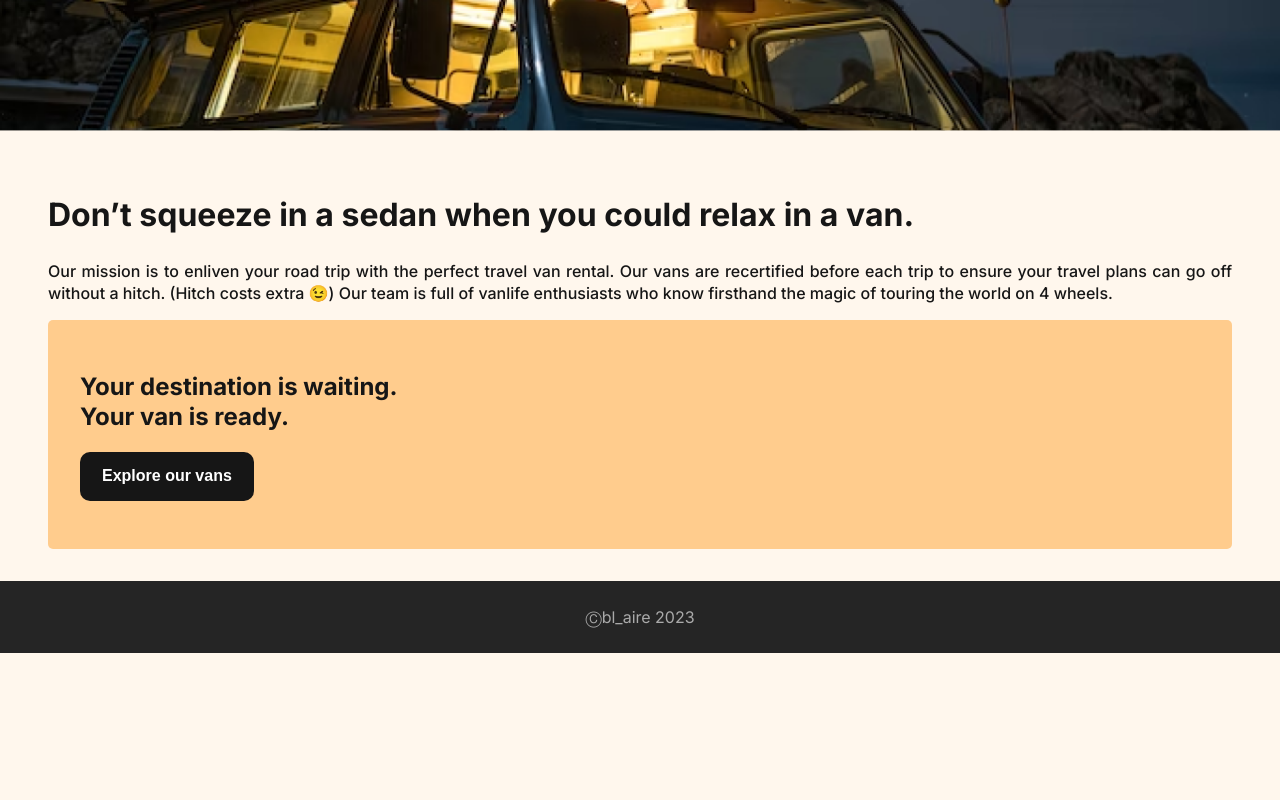
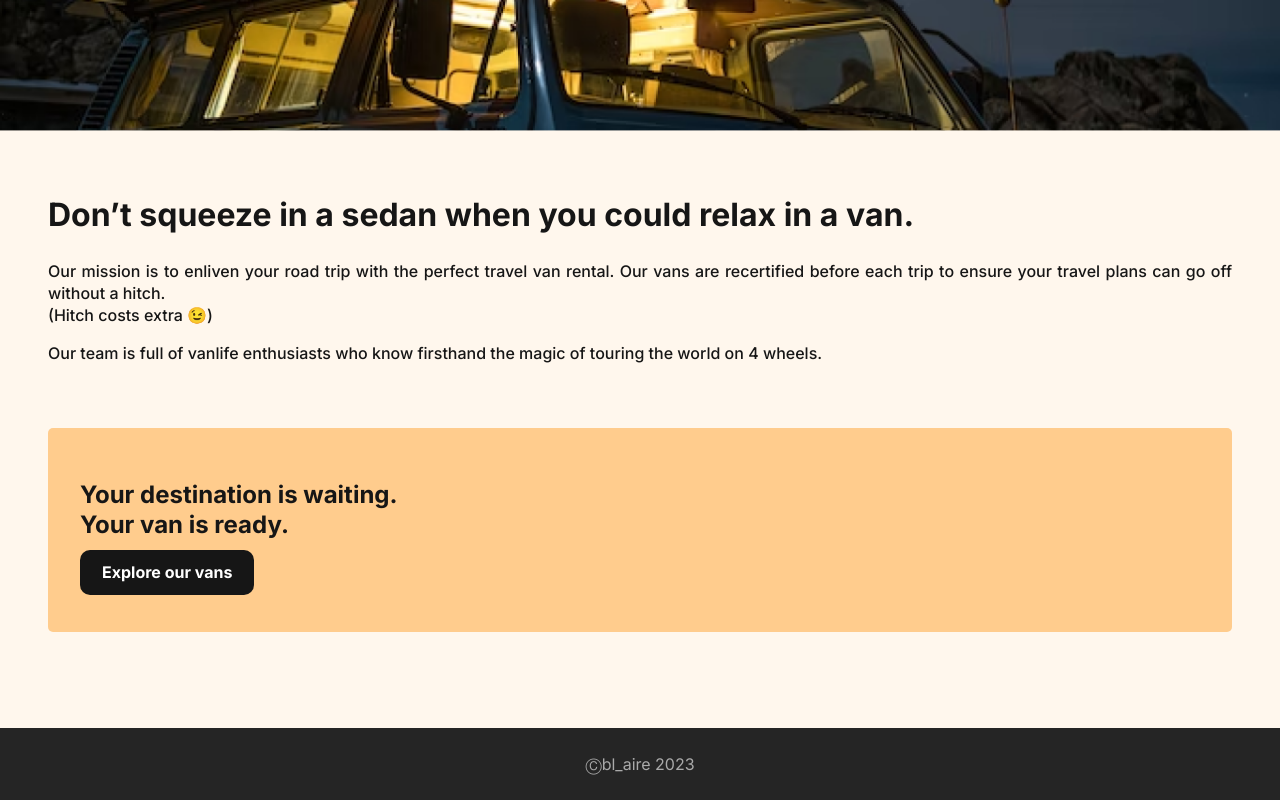
Before and after one commit to bl-aire/van_dwelling, a React (Vite) app: page /about in a window 1280 px wide. Shown: the part 486-1286 px from the top of the page. Before the commit the page ends 1139 px from the top, so only its background shows below. Built offline with nearby package versions, Linux system fonts and the light colour scheme.

Commit message:
Make buttons functional

```diff
--- a/src/App.css
+++ b/src/App.css
@@ -56,15 +56,19 @@
 
 .home-text button{
   width: 100%;
-  height: 49.831932067871094px;
+  height: 49px;
   border-radius: 5px;
   border: none;
   background-color: #FF8C38;
+  margin: 1em 0 0 0;
+}
+
+.home-text button a{
   color: #ffffff;
   font-size: 16px;
   font-weight: 700;
   line-height: 32px;
-  margin: 1em 0 0 0;
+  text-decoration: none;
 }
 
 /* ABOUT */
@@ -100,7 +104,7 @@
   color: #161616;
 }
 
-.about-text_container button{
+.about-text_container a{
   font-size: 16px;
   font-weight: 700;
   line-height: 24px;
@@ -109,10 +113,12 @@
   border-radius: 10px;
   background-color: #161616;
   border: none;
+  text-decoration: none;
 }
 
 .explore-container{
   padding: 2em 2em 3em;
+  margin: 4em 0;
   border-radius: 5px;
   background-color: #FFCC8D;
 }
--- a/src/components/About.jsx
+++ b/src/components/About.jsx
@@ -1,4 +1,5 @@
 import home  from "../assets/home.png"
+import { Link } from "react-router-dom"
 
 export default function About(){
     return(
@@ -9,13 +10,16 @@
             <div className="about-text_container">
                 <h1>Don’t squeeze in a sedan when you could relax in a van.</h1>
                 <p>
-                    Our mission is to enliven your road trip with the perfect travel van rental. Our vans are recertified before each trip to ensure your travel plans can go off without a hitch. (Hitch costs extra 😉) Our team is full of vanlife enthusiasts who know firsthand the magic of touring the world on 4 wheels.
+                    Our mission is to enliven your road trip with the perfect travel van rental. Our vans are recertified before each trip to ensure your travel plans can go off without a hitch. <br/> (Hitch costs extra 😉)
+                </p>
+                <p>
+                    Our team is full of vanlife enthusiasts who know firsthand the magic of touring the world on 4 wheels.
                 </p>
                 <div className="explore-container">
                     <h2>
                         Your destination is waiting.<br/>Your van is ready.
                     </h2>
-                    <button>Explore our vans</button>
+                    <Link to="/vans">Explore our vans</Link>
                 </div>
             </div>
         </section>
--- a/src/components/Home.jsx
+++ b/src/components/Home.jsx
@@ -1,3 +1,5 @@
+import { Link } from "react-router-dom"
+
 export default function Home(){
     return(
         <section className="home-container">
@@ -9,7 +11,10 @@
                 <p>
                     Rent the perfect van to make your perfect road trip.
                 </p>
-                <button>Find your van</button>
+                <button>
+                    <Link to="/vans" className="find-van">Find your van</Link>
+                </button>
+
             </div>
         </section>
     )
```
